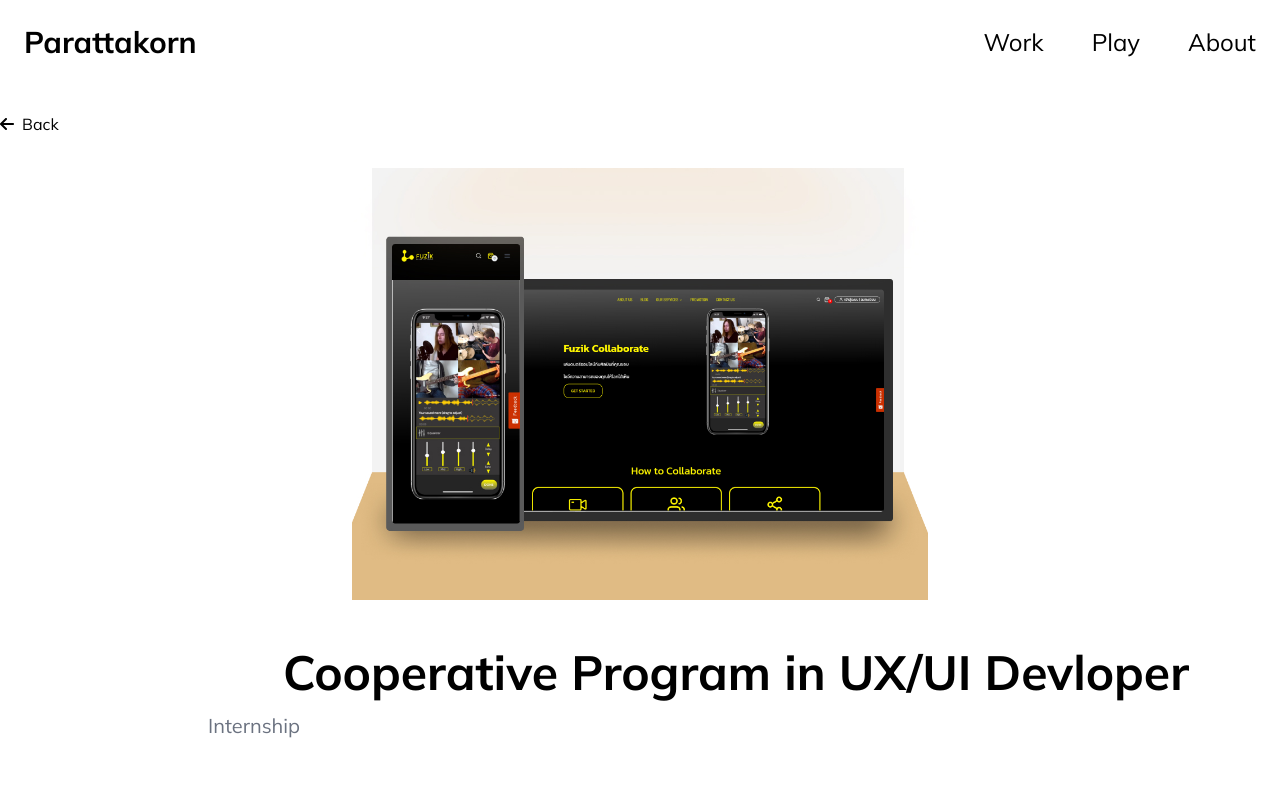
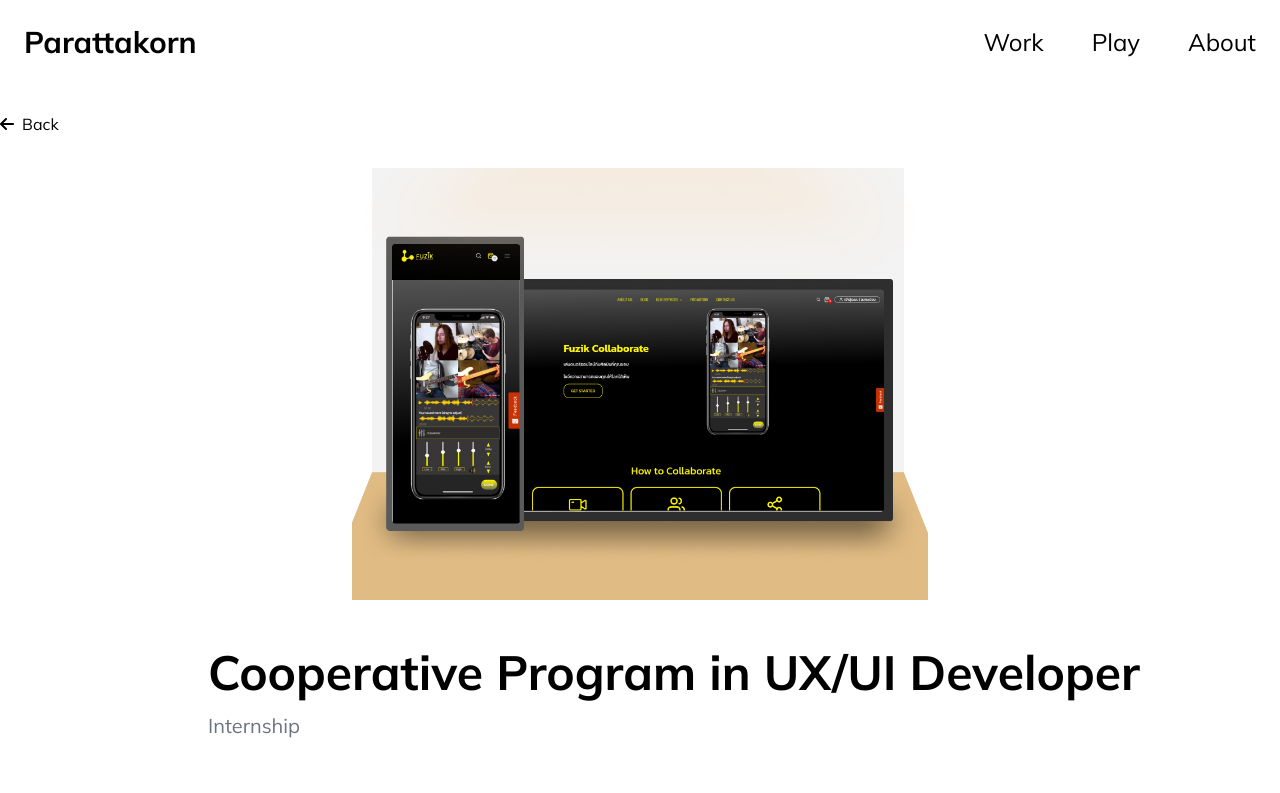
Before and after one commit to PARATTAKORNS/PortFolio, a React (Vite) app: page /Fuzik_Project in a window 1280 px wide. Shown: the top 793 px of the page. Built offline with nearby package versions, Linux system fonts and the light colour scheme.

Commit message:
Update Fuzik Page

```diff
--- a/src/components/work/Fuzik.tsx
+++ b/src/components/work/Fuzik.tsx
@@ -9,12 +9,12 @@
         <>
         <Navbar />
         <section className="font-mulish mx-auto max-w-7xl py-28">
-        <Link to="/"><FontAwesomeIcon icon={faArrowLeft} className="mr-2 ml-16 md:ml-0" />Back</Link>
+        <Link to="/"><FontAwesomeIcon icon={faArrowLeft} className="mr-2 ml-16 lg:ml-0" />Back</Link>
         <img src="banner2.jpg" className="mt-8 max-w-sm md:max-w-xl mx-auto" alt="" />
 
         <div className="topic mt-12">
-            <h1 className="text-5xl font-bold ml-48 px-4 md:text-center">Cooperative Program in UX/UI Devloper</h1>
-            <p className="text-xl text-gray-500 mb-12 mt-4 md:ml-48 px-4">Internship</p>
+            <h1 className="text-5xl font-bold lg:ml-48 px-4">Cooperative Program in UX/UI Developer</h1>
+            <p className="text-xl text-gray-500 mb-12 mt-4 lg:ml-48 px-4">Internship</p>
         </div>
 
         <div className="max-w-4xl mx-auto px-4">
```
